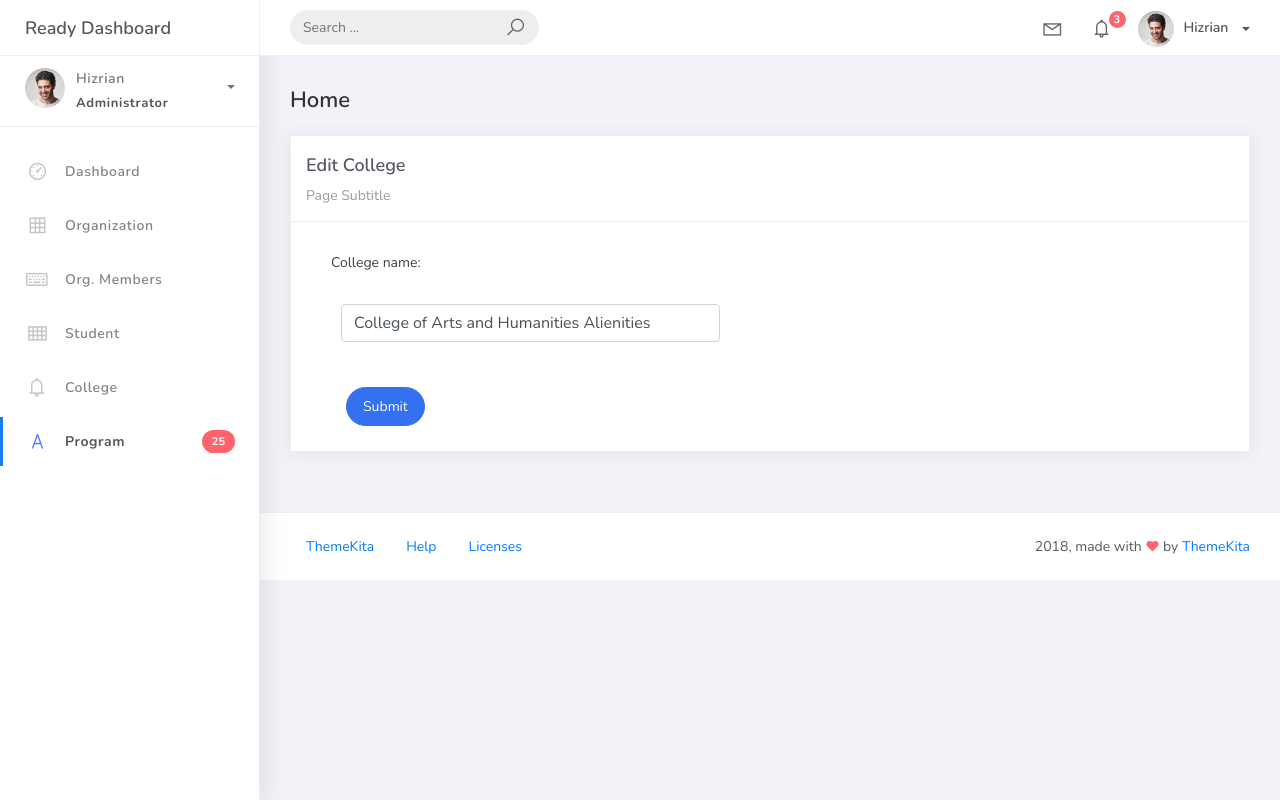
After one commit to ink3rroll/PSUsphere, a Django app: page /college_list/1 in a window 1280 px wide. The commit adds this page. Run offline with Django 4.2, Linux system fonts and the light colour scheme; data comes from the database, SQL or seed files in the repository; both versions use the stored data as it was after the commit; some libraries are stand-ins or nearby versions.

Commit message:
added college edit feature

```diff
--- a/projectsite/projectsite/urls.py
+++ b/projectsite/projectsite/urls.py
@@ -19,7 +19,7 @@ from django.urls import path
 from studentorg.views import HomePageView, OrganizationList, OrganizationCreateView, OrganizationUpdateView, OrganizationDeleteView
 from studentorg.views import OrgMemberList, OrgMemberCreateView, OrgMemberUpdateView, OrgMemberDeleteView
 from studentorg.views import StudentList, StudentCreateView, StudentUpdateView, StudentDeleteView
-from studentorg.views import CollegeList, CollegeCreateView
+from studentorg.views import CollegeList, CollegeCreateView, CollegeUpdateView
 from studentorg import views
 
 urlpatterns = [
@@ -39,5 +39,6 @@ urlpatterns = [
     path('student_list/<pk>/delete', StudentDeleteView.as_view(), name='student-delete'),
     path('college_list', CollegeList.as_view(), name='college-list'),
     path('college_list/add', CollegeCreateView.as_view(), name='college-add'),
+    path('college_list/<pk>', CollegeUpdateView.as_view(), name='college-update'),
 
 ]
--- a/projectsite/studentorg/views.py
+++ b/projectsite/studentorg/views.py
@@ -38,6 +38,12 @@ class StudentUpdateView(UpdateView):
     form_class = StudentForm
     template_name = 'student_edit.html'
     success_url = reverse_lazy('student-list')
+
+class CollegeUpdateView(UpdateView):
+    model = College
+    form_class = CollegeForm
+    template_name = 'college_edit.html'
+    success_url = reverse_lazy('college-list')
 
 
 
--- /dev/null
+++ b/projectsite/templates/college_edit.html
@@ -0,0 +1,34 @@
+{% extends 'base.html' %}
+{% load static %}
+{% block content %}
+ <div class="content">
+   <div class="container-fluid">
+     <h4 class="page-title">Home</h4>
+     <div class="row">
+       <div class="col-md-12">
+         <div class="card">
+           <div class="card-header">
+             <div class="card-title">Edit College</div>
+             <div class="card-category">Page Subtitle</div>
+           </div>
+
+           <div class="col-md-6">
+           <div class="card-body">
+             <form class="" action="" method="post" novalidate>
+               {% csrf_token %}
+               {% include 'includes/form.html' %}
+
+               <div class="form-group">
+                 <div class="col-md-12 col-sm-3">
+                   <button type="submit" class="btn btn-primary btn-rounded">Submit</button>
+                 </div>
+               </div>
+             </form>
+           </div>
+         </div>
+         </div>
+       </div>
+     </div>
+   </div>
+ </div>
+{% endblock %}
```
Also changed, not shown: projectsite/templates/college_list.html (+9 -0 lines), projectsite/db.sqlite3.
